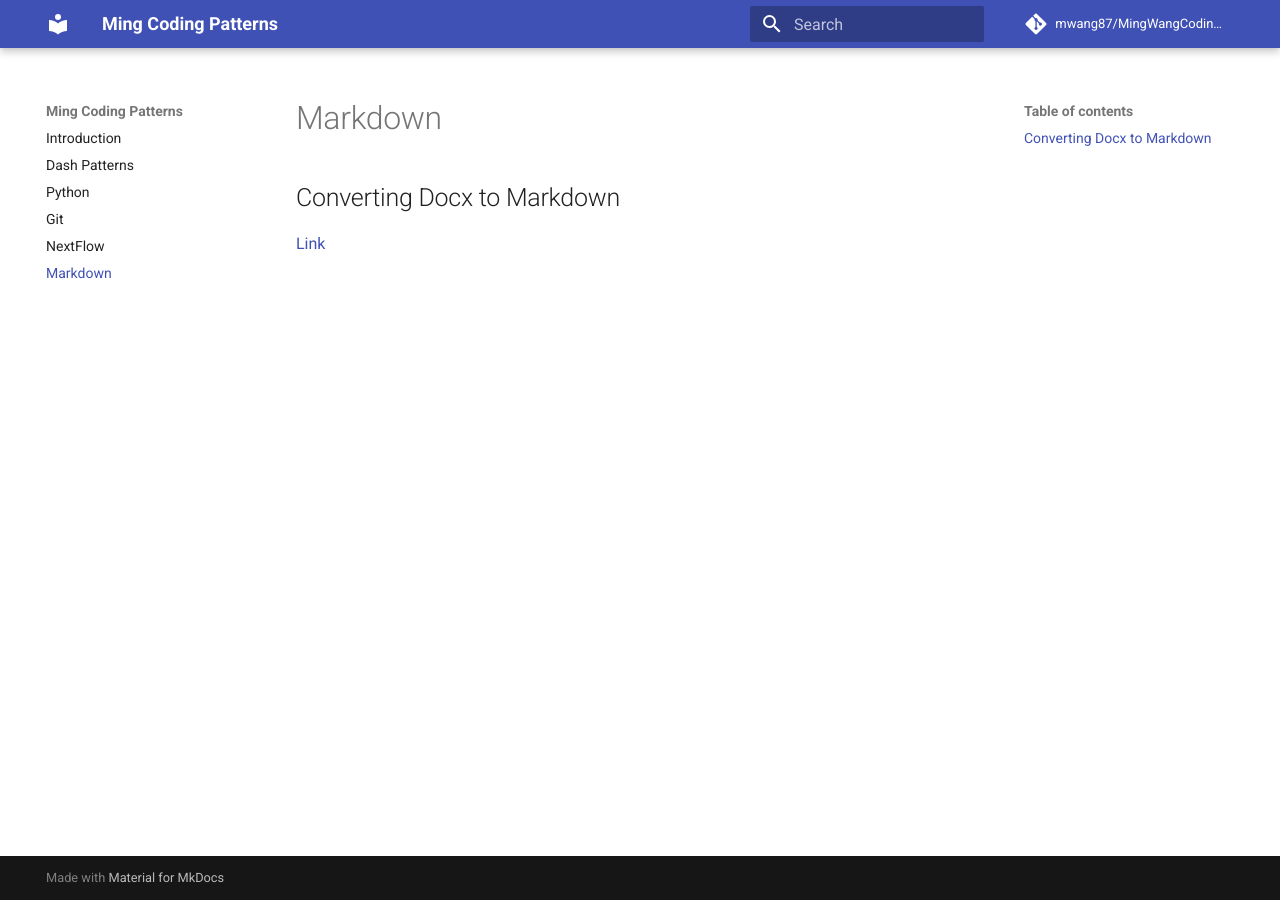
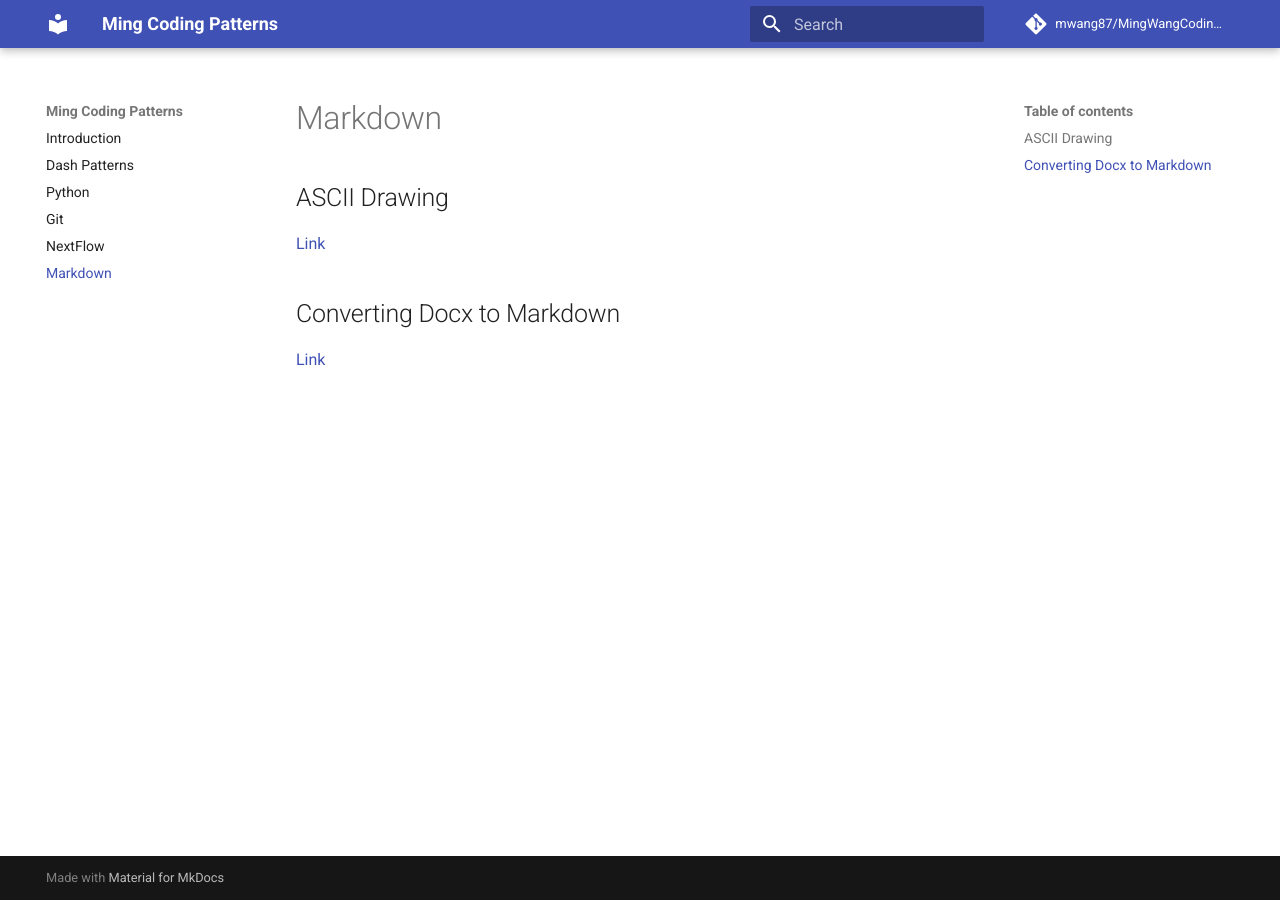
Before and after one commit to mwang87/MingWangCodingPatterns, an MkDocs documentation site: the page built from docs/markdown.md, in a window 1280 px wide. Built offline with MkDocs 1.6.1 and Material for MkDocs 9.7.7, drawn with Linux system fonts in a browser that asks for light colours; comment, search, counter and statistics services are not loaded.

Commit message:
Update markdown.md

```diff
--- a/docs/markdown.md
+++ b/docs/markdown.md
@@ -1,3 +1,7 @@
+## ASCII Drawing
+
+[Link](https://asciiflow.com/#/)
+
 ## Converting Docx to Markdown
 
 [Link](https://stackoverflow.com/questions/39956497/pandoc-convert-docx-to-markdown-with-embedded-images)
```
